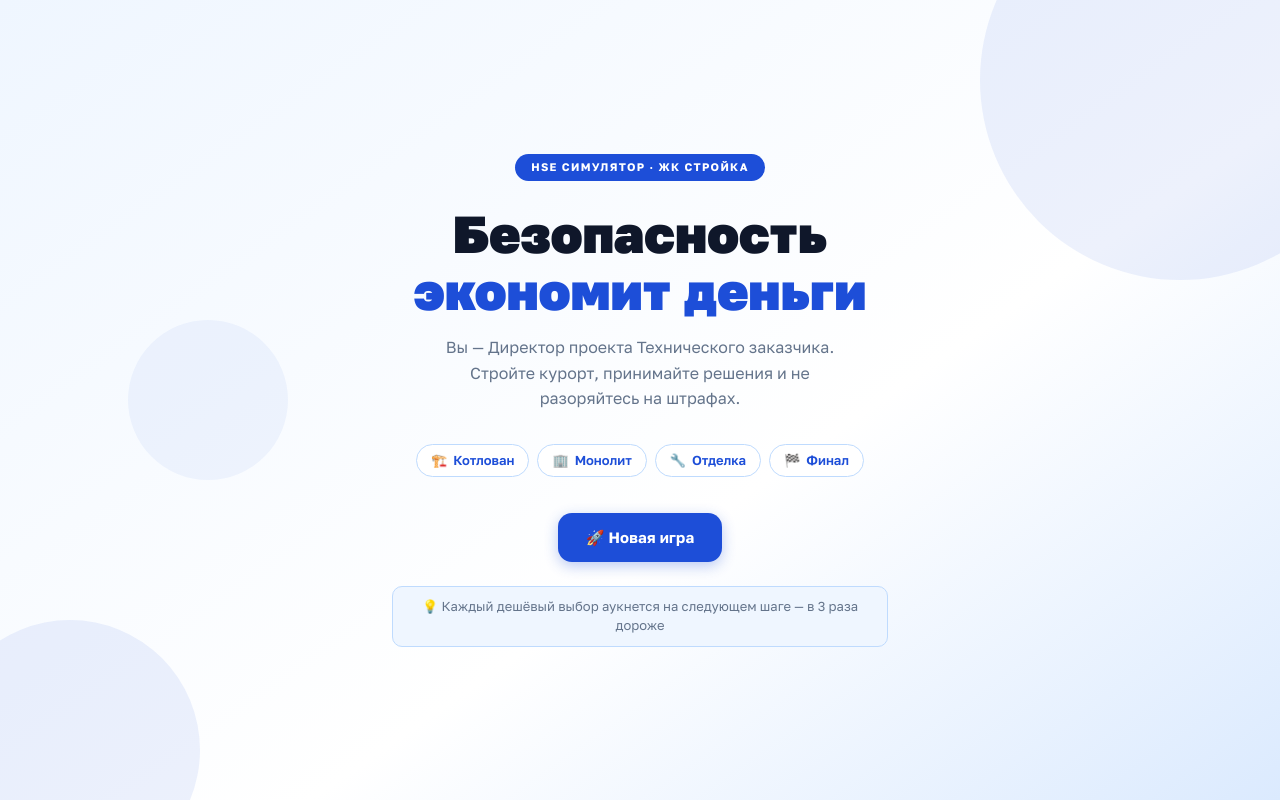
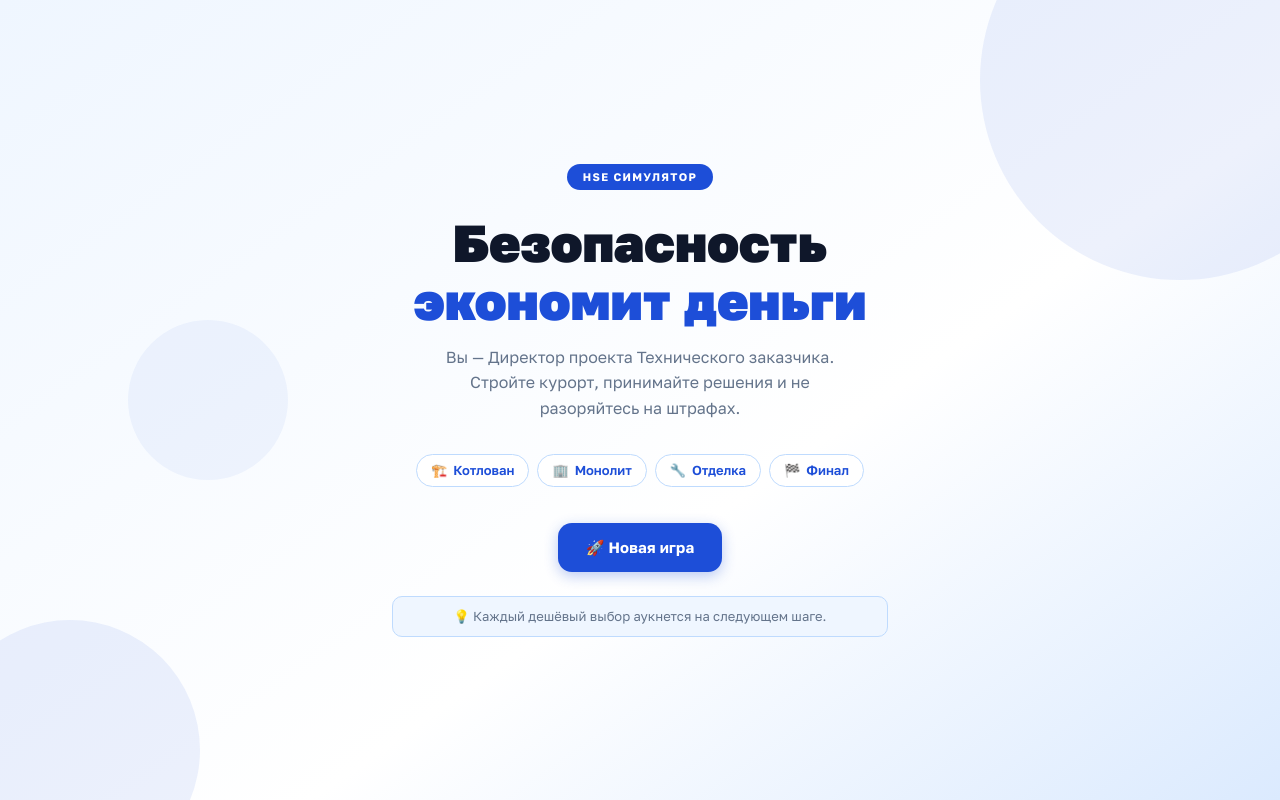
Before and after one commit to pr-poehali-dev/safe-construction-simulator, a React (Vite) app: page / in a window 1280 px wide. Built offline with nearby package versions, Linux system fonts and the light colour scheme.

Commit message:
Update 2 components

```diff
--- a/src/pages/Index.tsx
+++ b/src/pages/Index.tsx
@@ -751,7 +751,7 @@ export default function Index() {
       <div className="hse-root">
         <div className="hse-menu">
           <div className="hse-menu-inner">
-            <div className="hse-badge">HSE СИМУЛЯТОР · ЖК СТРОЙКА</div>
+            <div className="hse-badge">HSE СИМУЛЯТОР </div>
             <h1 className="hse-menu-title">Безопасность<br /><span>экономит деньги</span></h1>
             <p className="hse-menu-desc">
               Вы — Директор проекта Технического заказчика. Стройте курорт, принимайте решения и не разоряйтесь на штрафах.
@@ -774,9 +774,7 @@ export default function Index() {
                 </button>
               )}
             </div>
-            <div className="hse-menu-hint">
-              💡 Каждый дешёвый выбор аукнется на следующем шаге — в 3 раза дороже
-            </div>
+            <div className="hse-menu-hint">💡 Каждый дешёвый выбор аукнется на следующем шаге.</div>
           </div>
           <div className="hse-menu-decoration">
             <div className="hse-deco-circle hse-deco-1" />
```
